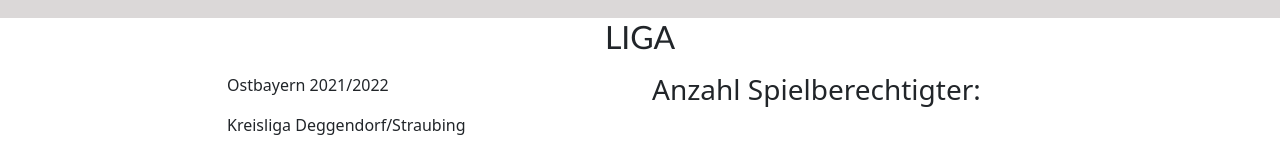
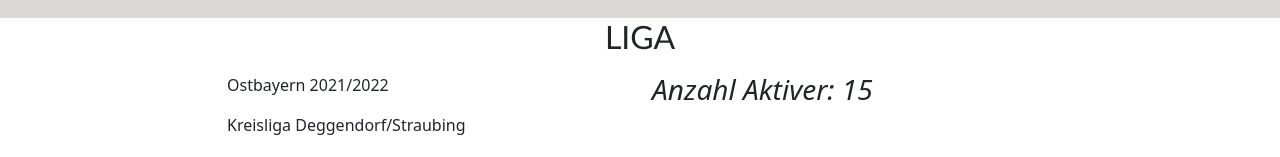
Before and after one commit to Cod1ngFabi/DFGP, a React (Create React App) app: page / in a window 1280 px wide. Shown: the part 3342-3499 px from the top of the page. Built offline with nearby package versions, Linux system fonts and the light colour scheme.

Commit message:
added Counter

```diff
--- a/src/league.js
+++ b/src/league.js
@@ -1,6 +1,7 @@
 import { Container } from 'react-bootstrap';
 import { Row } from 'react-bootstrap';
 import { Col } from 'react-bootstrap';
+import React, { useState, useEffect, useRef } from 'react';
 
 const League = () => {
     return (
@@ -12,7 +13,7 @@ const League = () => {
                         <p>Ostbayern 2021/2022</p>
                         <p>Kreisliga Deggendorf/Straubing</p>
                         <p>Zur aktuellen <a href="https://bdv-dart.liga.nu/cgi-bin/WebObjects/nuLigaDARTDE.woa/wa/groupPage?championship=DVO+2021%2F22&group=209483" target="_blank">Tabelle</a></p>
-                        <p>Downloads: <a href="././img/Spielplan.pdf" download="Spielplan.pdf" target="_blank">Aktueller Spielplan</a> | <a href="././img/Kalender.ics" download="Kalender.ics" target="_blank">Kalender</a></p>
+                        <p>Downloads: <a href="././img/Spielplan.pdf" download="Spielplan.pdf" target="blank">Aktueller Spielplan</a> | <a href="././img/Kalender.ics" download="Kalender.ics" target="blank">Kalender</a></p>
                     </Col>
                     <Col>
                         <Counter />
@@ -25,12 +26,38 @@ const League = () => {
 
 
 const Counter = () => {
+    const label = "Anzahl Aktiver";
+    const number = 0;
+    const duration = 4;
+    const hiddenRef = useRef();
+    const [count, setCount] = useState(0);
+
+    useEffect(() => {
+        let start = 0;
+        const end = 15;
+
+            if (start === end){
+                return;
+            }
+
+            let totalMilSecDur = duration;
+            let incrementTime = (totalMilSecDur / end) * 1000;
+
+            let timer = setInterval(() => {
+                start += 1;
+                setCount(start + number);
+                if(start === end) {
+                    clearInterval(timer);
+                    return;
+                }
+            }, incrementTime)
+
+    }, [number, duration]);
+
     return (
         <div className="Count">
           <h3>
-              Anzahl Spielberechtigter:
-            <i></i>
-
+            <i>{label}: {count}</i>
           </h3>
         </div>
       )
```
